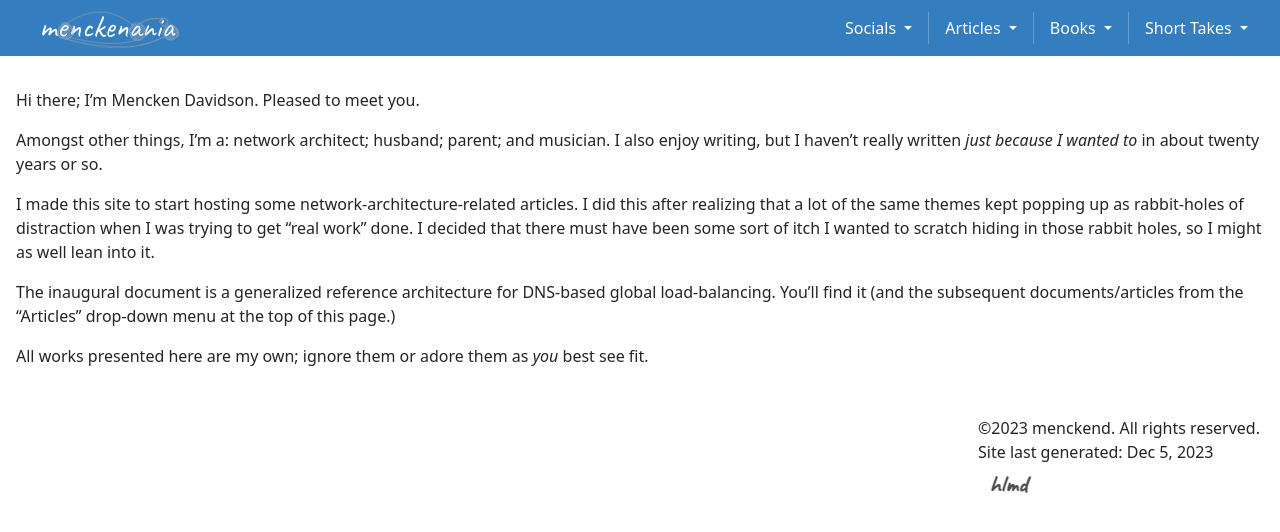
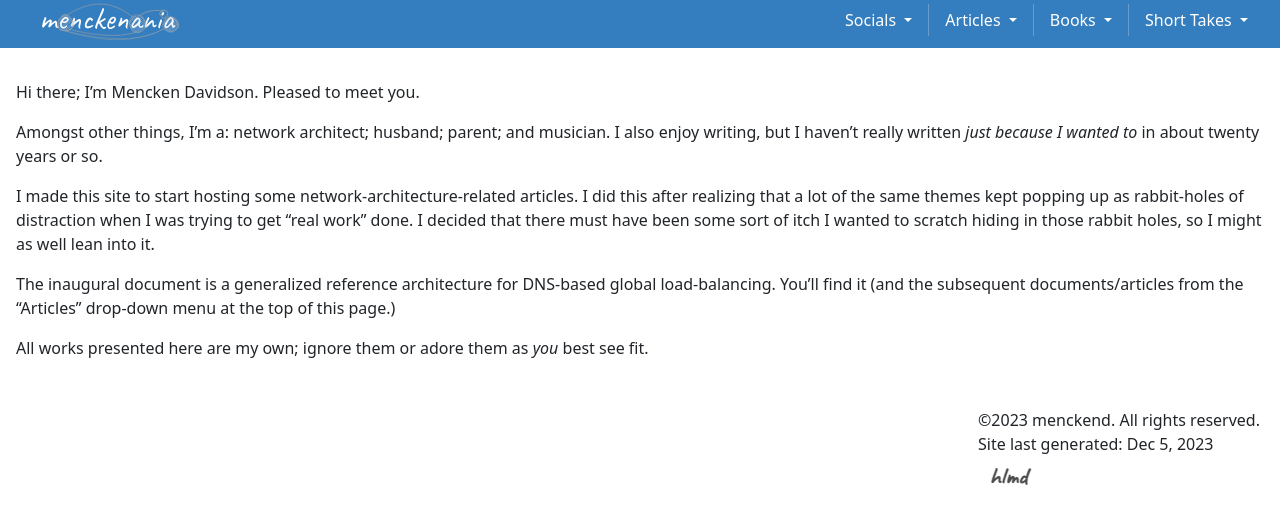
Before and after one commit to menckend/alpha, a Jekyll site: the page built from index.md, in a window 1280 px wide. Shown: the top 532 px of the page. Built offline with Jekyll 4.4.1, drawn with Linux system fonts in a browser that asks for light colours.

Commit message:
Update newtemplate-header.html

```diff
--- a/_includes/newtemplate-header.html
+++ b/_includes/newtemplate-header.html
@@ -1,4 +1,4 @@
-<header class="navbar navbar-expand-lg menck-navbar sticky-top">
+<header class="navbar navbar-expand-lg menck-navbar sticky-top" style="padding-top: 0px;">
   <nav class="container-fluid bd-gutter flex-wrap flex-lg-nowrap" aria-label="Main navigation">
     <a class="navbar-brand p-0 me-0 me-lg-1 d-flex align-self-center" href="/alpha"  aria-label="Site icon, links to site's home page">
       <img class="d-flex align-self-center" src="images/menckenania-logo-with-font.drawio.svg" style="height: 40px"></img>
```
